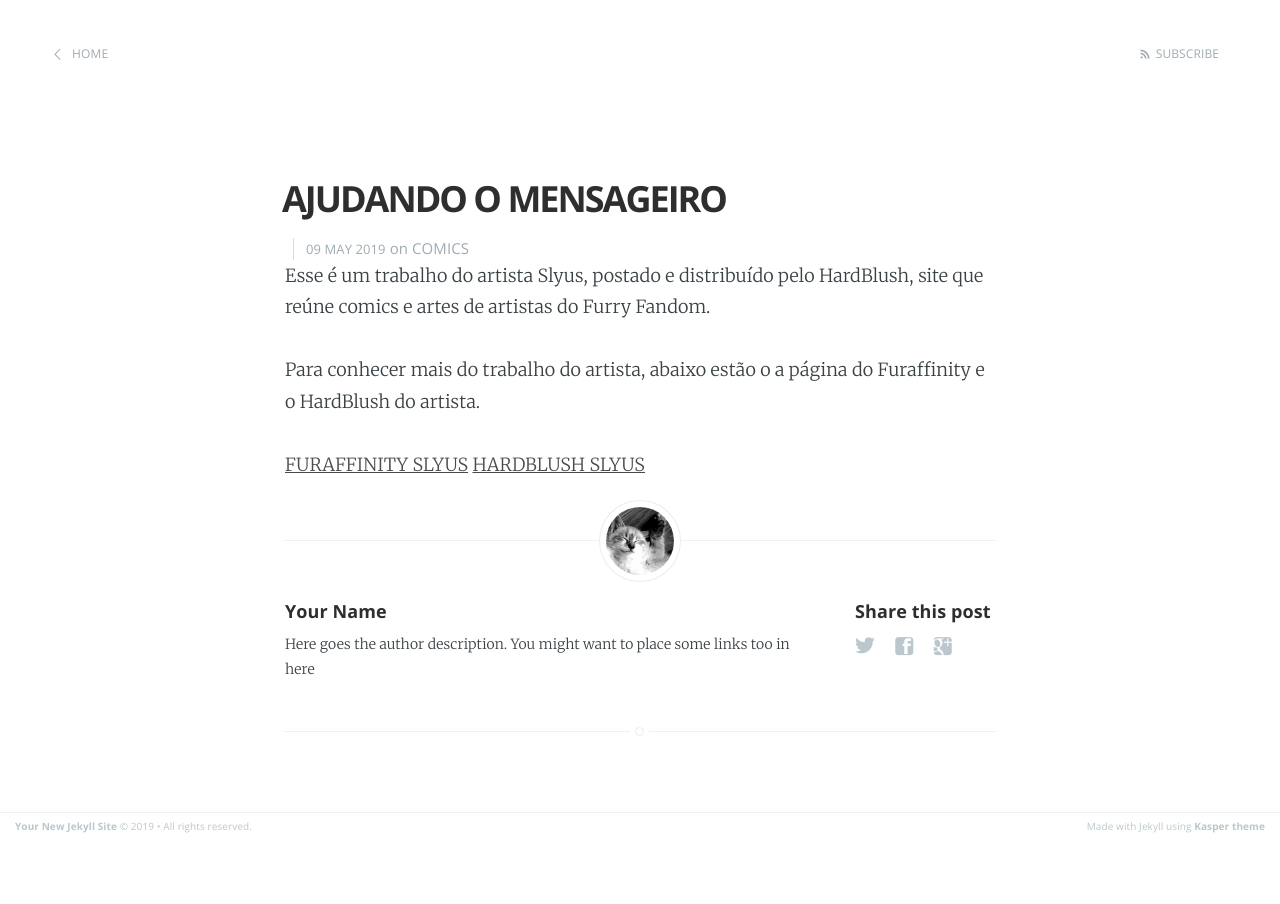
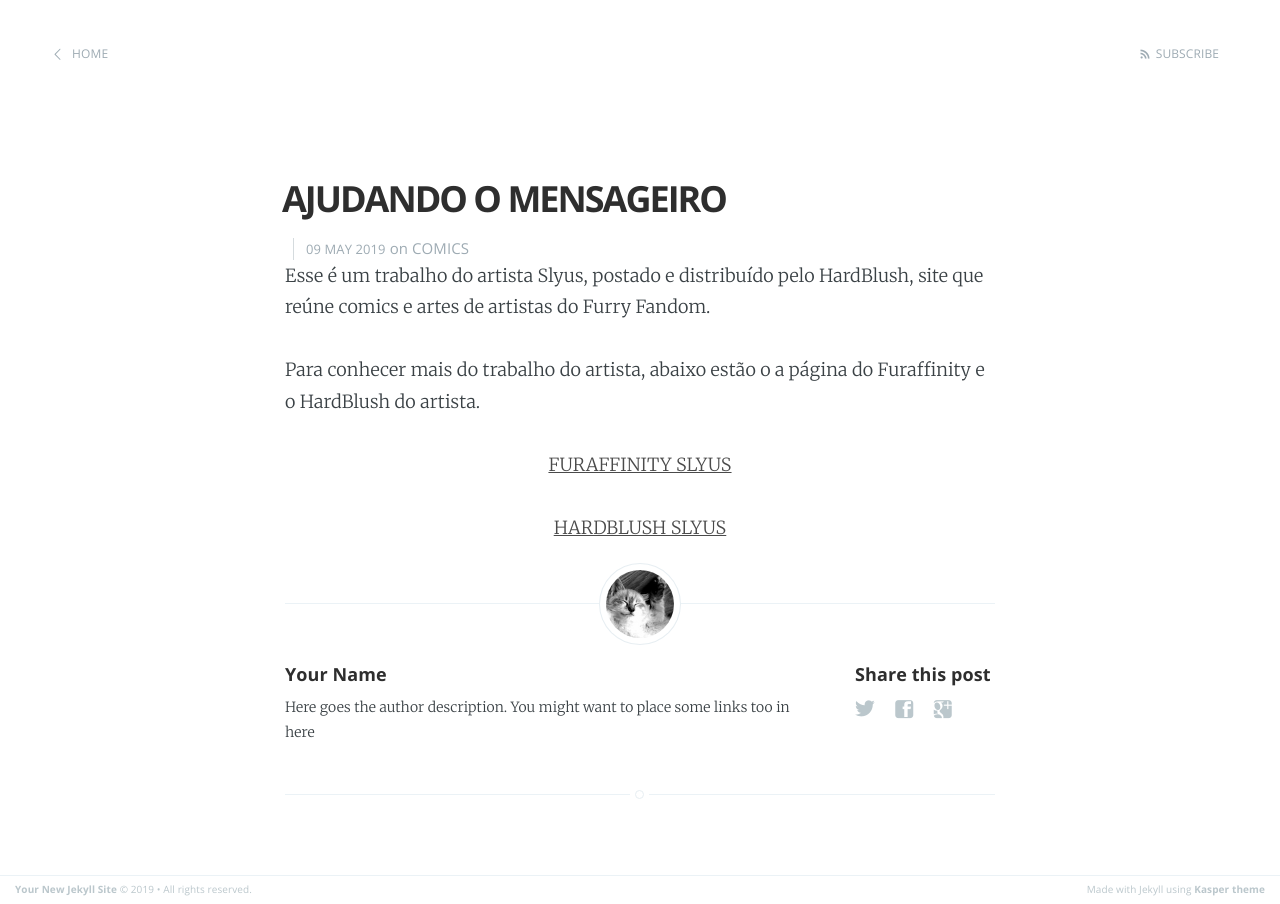
Before and after one commit to XXXFURRYYIFF/xxxfurryyiff.github.io, a Jekyll site: the page built from _posts/2019-05-09-hello-world.html, in a window 1280 px wide. Built offline with Jekyll 4.4.1, drawn with Linux system fonts in a browser that asks for light colours.

Commit message:
Update 2019-05-09-hello-world.html

```diff
--- a/_posts/2019-05-09-hello-world.html
+++ b/_posts/2019-05-09-hello-world.html
@@ -9,7 +9,5 @@
 
 <p>Para conhecer mais do trabalho do artista, abaixo estão o a página do Furaffinity e o HardBlush do artista.</p>
 
-<p>
-<a href="https://www.furaffinity.net/user/slyus/">FURAFFINITY SLYUS</a>
-<a href="https://hardblush.com/tag/slyus/">HARDBLUSH SLYUS</a>
-</p>
+<p style="text-align: center;"><a href="https://www.furaffinity.net/user/slyus/">FURAFFINITY SLYUS</a></p>
+<p style="text-align: center;"><a href="https://hardblush.com/tag/slyus/">HARDBLUSH SLYUS</a></p>
```
